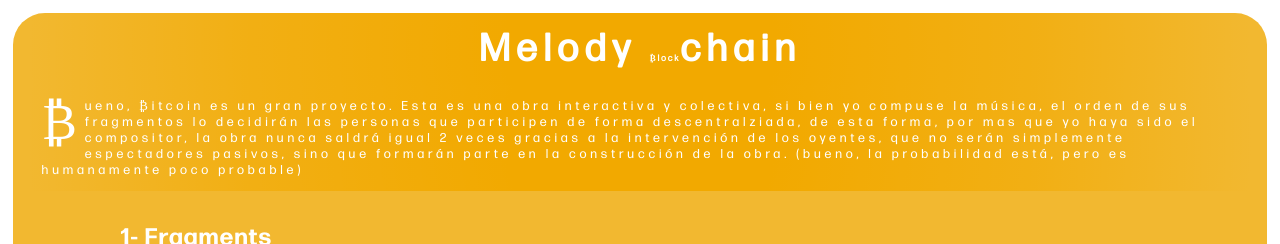
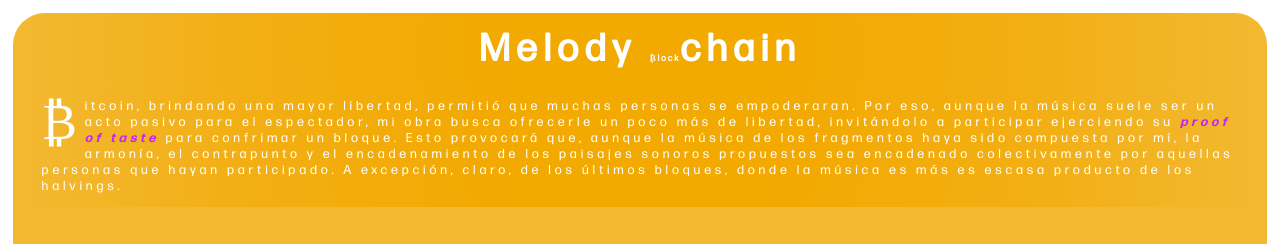
Before and after one commit to criaturaimaginaria/Melody-chain, a Next.js app: page / in a window 1280 px wide. Shown: the top 244 px of the page. Built offline with nearby package versions, Linux system fonts and the light colour scheme; no server answers; the database is empty.

Commit message:
new description and cleaning

```diff
--- a/src/app/page.js
+++ b/src/app/page.js
@@ -8,7 +8,6 @@
 import tracks from './tracks';
 import genesisTrack from './genesisTrack';
 import styles from './page.module.css'
-
 
 
 export default function Home() {
@@ -73,8 +72,8 @@
     onValue(chainsRef, (snapshot) => {
       const chainsData = snapshot.val();
       if (chainsData) {
-        const loadedChains = Object.keys(chainsData); // Obtener las claves de las cadenas
-        setPreviousChains(loadedChains); // Guardar las opciones en el estado
+        const loadedChains = Object.keys(chainsData);
+        setPreviousChains(loadedChains);
       }
     });
   }, []);
@@ -91,7 +90,7 @@
     });
 
 
-    // set(chainStartedRef, true); // Establece 'chainStarted' en true
+    // set(chainStartedRef, true);
 
     onValue(gameStateRef, (snapshot) => {
       const data = snapshot.val();
@@ -105,7 +104,7 @@
 
   useEffect(() => {
     let dbBlocks = blocks?.length - 1
-console.log(dbBlocks, "dbBlocks")
+
     if (dbBlocks == 1 ) {
       setTrackOffset(16);
       setVisibleTracks(16)
@@ -208,18 +207,6 @@
 
 
   const getTrackGroup = (trackId) => {
-    // if (trackId <= 64) {
-    //   return Math.floor((trackId - 1) / 4);
-    // } else if (trackId >= 65 && trackId <= 96) {
-    //   return Math.floor((trackId - 1) / 2);
-    // } else if (trackId >= 97 && trackId <= 112) {
-    //   return Math.floor((trackId - 1) / 2);
-    // } else if (trackId >= 113 && trackId <= 120) {
-    //   return Math.floor((trackId - 1) / 1);
-    // } else if (trackId >= 121) {
-    //   return Math.floor((trackId - 1) / 1);
-    // }
-    // return -1;
 
     if (trackId <= 48) {
       return Math.floor((trackId - 1) / 4);
@@ -283,7 +270,7 @@
     const chainStartedRef = ref(database, 'chainStarted');
     // setBlockMined(true)
     setBlockMined(false)
-    set(chainStartedRef, true); // Establece 'chainStarted' en true
+    set(chainStartedRef, true);
 
     if (selectedTracks.length > 0) {
       const blocksRef = ref(database, 'blocks');
@@ -359,7 +346,7 @@
     const howls = block.tracks.map((track) => new Howl({
       src: [track.src],
       volume: 1.0,
-      onend: () => setPlayingBlock(null), // Actualizar estado cuando termine.
+      onend: () => setPlayingBlock(null), // Actualiza estado cuando termina.
     }));
 
     howls.forEach((howl) => howl.play());
@@ -380,10 +367,7 @@
 
   const playBlocksSequentiallyWithEvents = (blocks) => {
 
-    setPlayCount(prevCount => prevCount + 1);  // Incrementar el contador y actualizar el estado
-    console.log("Function executed times:", playCount);
-
-    console.log("block ??", blocks)
+    setPlayCount(prevCount => prevCount + 1);
     let blockIndex = 0;
     if (blocks.length === 0) return;
 
@@ -427,11 +411,10 @@
       }
     }, fadeTime);
 
-    console.log("block final next block", blocks)
 
   }
 };
-console.log("final play function", blocks)
+
     stopAllSounds();
     clearTimeout(blockTimeoutRef.current);
     playNextBlock();
@@ -500,7 +483,7 @@
         setBlocks([{ tracks: [genesisTrack[0]], name: 'Bloque Génesis' }]);
 
       } else {
-        console.log("No hay bloques para respaldar.");
+        console.log("No hay bloques");
       }
       setBlocks([{ tracks: [genesisTrack[0]], name: 'Bloque Génesis' }]);
       setVisibleTracks(16)
@@ -541,11 +524,13 @@
         </div>
 
         <div className={styles.introText}>
-          <p><span>₿</span>ueno, ₿itcoin es un gran proyecto. Esta es una obra interactiva y colectiva, si bien
-          yo compuse la música, el orden de sus fragmentos lo decidirán las personas que participen de forma
-          descentralziada, de esta forma, por mas que yo haya sido el compositor, la obra nunca saldrá igual 2 veces
-          gracias a la intervención de los oyentes, que no serán simplemente espectadores pasivos, sino que formarán
-          parte en la construcción de la obra. (bueno, la probabilidad está, pero es humanamente poco probable)
+          <p><span>₿</span>itcoin, brindando una mayor libertad, permitió que muchas personas se empoderaran. Por
+          eso, aunque la música suele ser un acto pasivo para el espectador, mi obra busca ofrecerle un poco más de
+          libertad, invitándolo a participar ejerciendo su <strong><em>proof of taste</em></strong> para confrimar
+          un bloque. Esto provocará que, aunque la música de los fragmentos haya sido
+          compuesta por mí, la armonía, el contrapunto y el encadenamiento de los paisajes sonoros propuestos sea
+          encadenado colectivamente por aquellas personas que hayan participado. A excepción, claro, de los últimos
+          bloques, donde la música es más es escasa producto de los halvings.
           </p>
         </div>
 
@@ -741,6 +726,17 @@
           </div>
 
 
+          <div className={styles.sectionFour}>
+            <div className={styles.repo}>
+              <p>
+              Código de la obra en <a href="https://github.com/criaturaimaginaria/Melody-chain" target="_blank" rel="noopener noreferrer" className={styles.githubLink}>
+                                      github
+                                   </a>
+              </p>
+            </div>
+          </div>
+
+
       </div>
     </div>
   );
--- a/src/app/page.module.css
+++ b/src/app/page.module.css
@@ -82,6 +82,13 @@
   float: left;
   margin-right: 0.1em;
   line-height: 1;
+}
+
+.introText strong{
+  color:#c423ff;
+  /* color: #fff; */
+  font-family: DJRDeckBold;
+  /* text-decoration: underline;     */
 }
 
 
@@ -856,9 +863,24 @@
 
 
 
+/* -//////////footer/////////- */
 
+.repo{
+  color: #fff;
+  margin-left: auto;
+  margin-right: auto;
+  margin-top: min(4vw, 4em);
+}
 
+.githubLink {
+  color:#c423ff;
+  text-decoration: underline;
+  font-weight: bold;
+}
 
+.githubLink:hover {
+  opacity: 0.8;
+}
 
 
 
```
